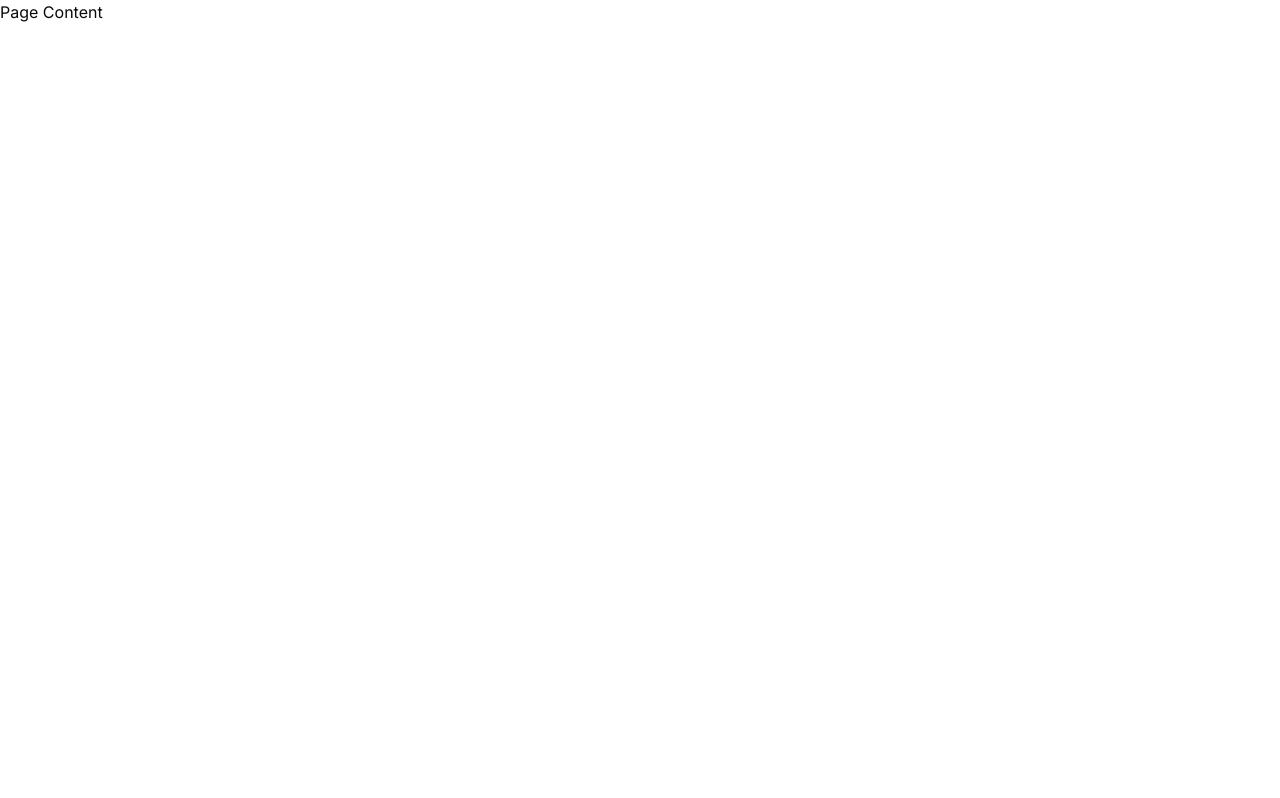
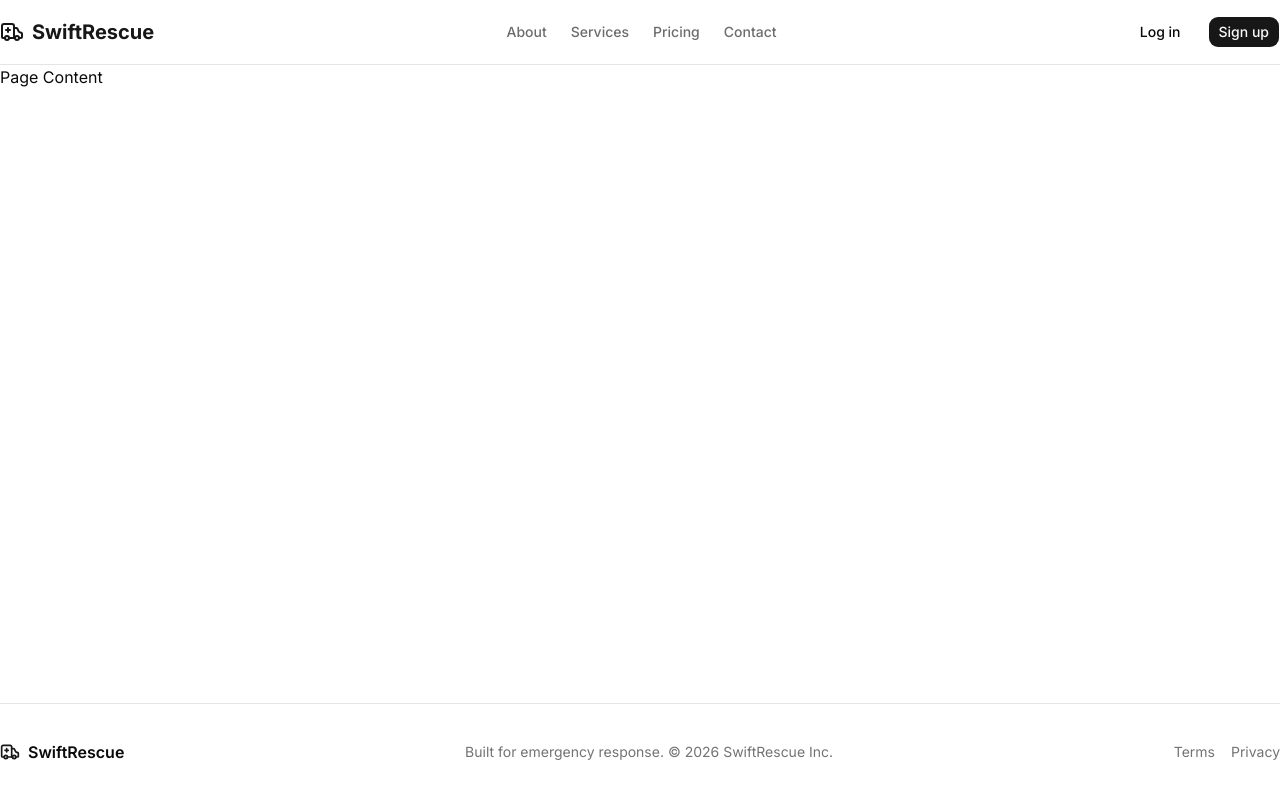
Before and after one commit to arpansarkar112/Emergency_Ambulance_Dispatch_System_frontend, a Next.js app: page / in a window 1280 px wide. Built offline with nearby package versions, Linux system fonts and the light colour scheme.

Commit message:
feat: build Navbar and Footer shared components and public layout

```diff
--- /dev/null
+++ b/src/app/(public)/layout.tsx
@@ -0,0 +1,18 @@
+import { Navbar } from "@/components/shared/Navbar";
+import { Footer } from "@/components/shared/Footer";
+
+export default function PublicLayout({
+  children,
+}: {
+  children: React.ReactNode;
+}) {
+  return (
+    <div className="flex min-h-screen flex-col">
+      <Navbar />
+      <main className="flex-1">
+        {children}
+      </main>
+      <Footer />
+    </div>
+  );
+}
--- /dev/null
+++ b/src/components/shared/Footer.tsx
@@ -0,0 +1,22 @@
+import Link from "next/link";
+import { Ambulance } from "lucide-react";
+
+export function Footer() {
+  return (
+    <footer className="border-t py-6 md:py-0">
+      <div className="container flex flex-col items-center justify-between gap-4 md:h-24 md:flex-row">
+        <div className="flex items-center gap-2 font-semibold">
+          <Ambulance className="h-5 w-5 text-primary" />
+          <span>SwiftRescue</span>
+        </div>
+        <p className="text-center text-sm leading-loose text-muted-foreground md:text-left">
+          Built for emergency response. &copy; {new Date().getFullYear()} SwiftRescue Inc.
+        </p>
+        <div className="flex gap-4 text-sm text-muted-foreground">
+          <Link href="/terms" className="hover:underline">Terms</Link>
+          <Link href="/privacy" className="hover:underline">Privacy</Link>
+        </div>
+      </div>
+    </footer>
+  );
+}
--- /dev/null
+++ b/src/components/shared/Navbar.tsx
@@ -0,0 +1,34 @@
+import Link from "next/link";
+import { Button } from "@/components/ui/button";
+import { Ambulance } from "lucide-react";
+
+export function Navbar() {
+  return (
+    <header className="sticky top-0 z-50 w-full border-b bg-background/95 backdrop-blur supports-[backdrop-filter]:bg-background/60">
+      <div className="container flex h-16 items-center justify-between">
+        <div className="flex items-center gap-2">
+          <Link href="/" className="flex items-center gap-2 font-bold text-xl text-primary">
+            <Ambulance className="h-6 w-6" />
+            <span>SwiftRescue</span>
+          </Link>
+        </div>
+
+        <nav className="hidden md:flex gap-6 items-center text-sm font-medium">
+          <Link href="/about" className="transition-colors hover:text-foreground/80 text-foreground/60">About</Link>
+          <Link href="/services" className="transition-colors hover:text-foreground/80 text-foreground/60">Services</Link>
+          <Link href="/pricing" className="transition-colors hover:text-foreground/80 text-foreground/60">Pricing</Link>
+          <Link href="/contact" className="transition-colors hover:text-foreground/80 text-foreground/60">Contact</Link>
+        </nav>
+
+        <div className="flex items-center gap-4">
+          <Link href="/login">
+            <Button variant="ghost">Log in</Button>
+          </Link>
+          <Link href="/register">
+            <Button>Sign up</Button>
+          </Link>
+        </div>
+      </div>
+    </header>
+  );
+}
```
